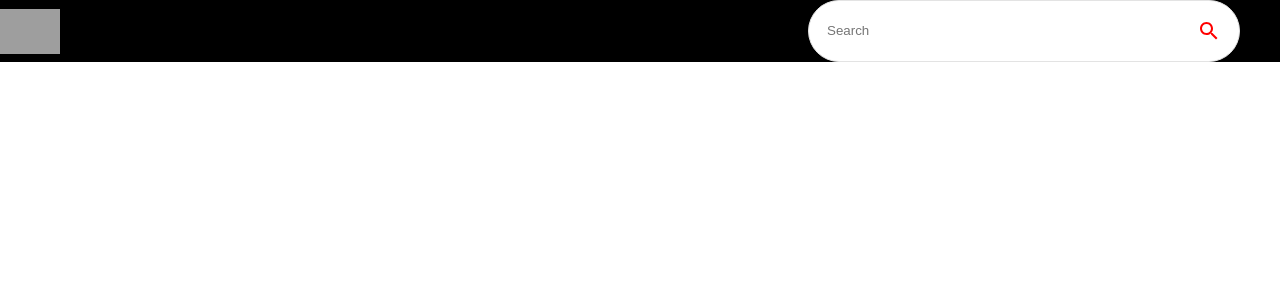
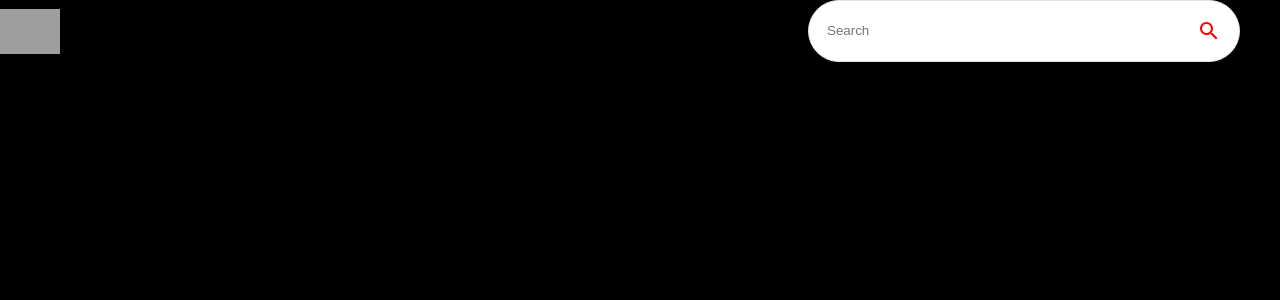
Before and after one commit to faique43/Youtube-Clone, a React (Create React App) app: page /video/1 in a window 1280 px wide. Shown: the top 300 px of the page. Built offline with nearby package versions, Linux system fonts and the light colour scheme; grey boxes are pictures that could not be loaded.

Commit message:
third commit

```diff
--- a/package.json
+++ b/package.json
@@ -13,6 +13,7 @@
     "axios": "^0.27.2",
     "react": "^18.2.0",
     "react-dom": "^18.2.0",
+    "react-player": "^2.11.0",
     "react-router-dom": "^6.4.0",
     "react-scripts": "5.0.1",
     "web-vitals": "^2.1.4"
--- a/src/components/VideoDetail.jsx
+++ b/src/components/VideoDetail.jsx
@@ -1,11 +1,20 @@
-import React from 'react'
+import React, { useState, useEffect } from "react";
+import { Link, useParams } from "react-router-dom";
+import ReactPlayer from "react-player";
+import { Typography, Stack, Box } from "@mui/material";
+import { CheckCircle } from "@mui/icons-material";
+
+import { VideoCard } from "./";
+import { fetchFromAPI } from "../utils/fetchFromAPI";
 
 const VideoDetail = () => {
   return (
-    <div>
+    <Box minHeight="95vh">
+      <Stack direction={{ xs: 'colummn', md: 'row'}}>
 
-    </div>
-  )
-}
+      </Stack>
+    </Box>
+  );
+};
 
-export default VideoDetail
+export default VideoDetail;
```
Also changed, not shown: 1 other file (tests, documents, lock files or other folders).
